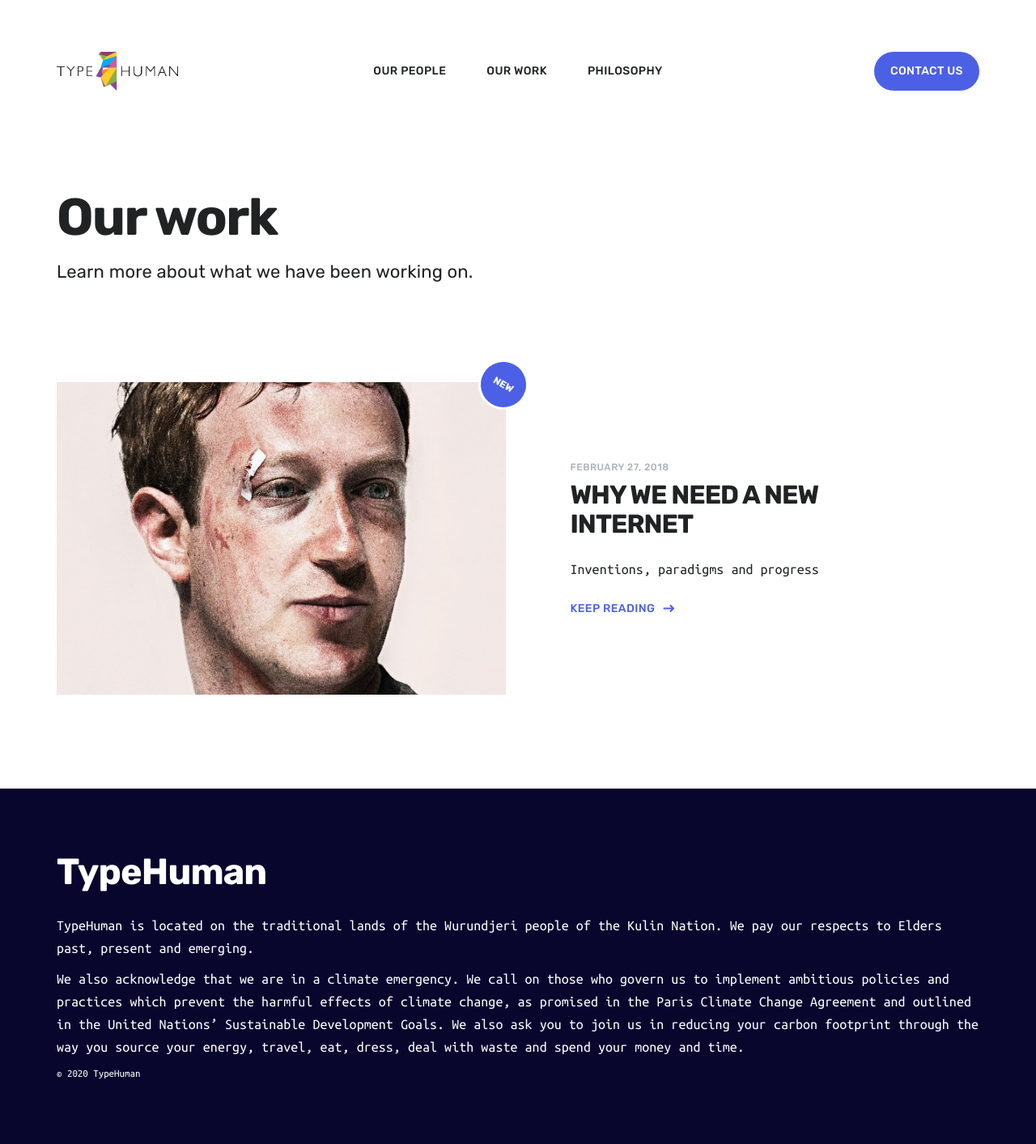
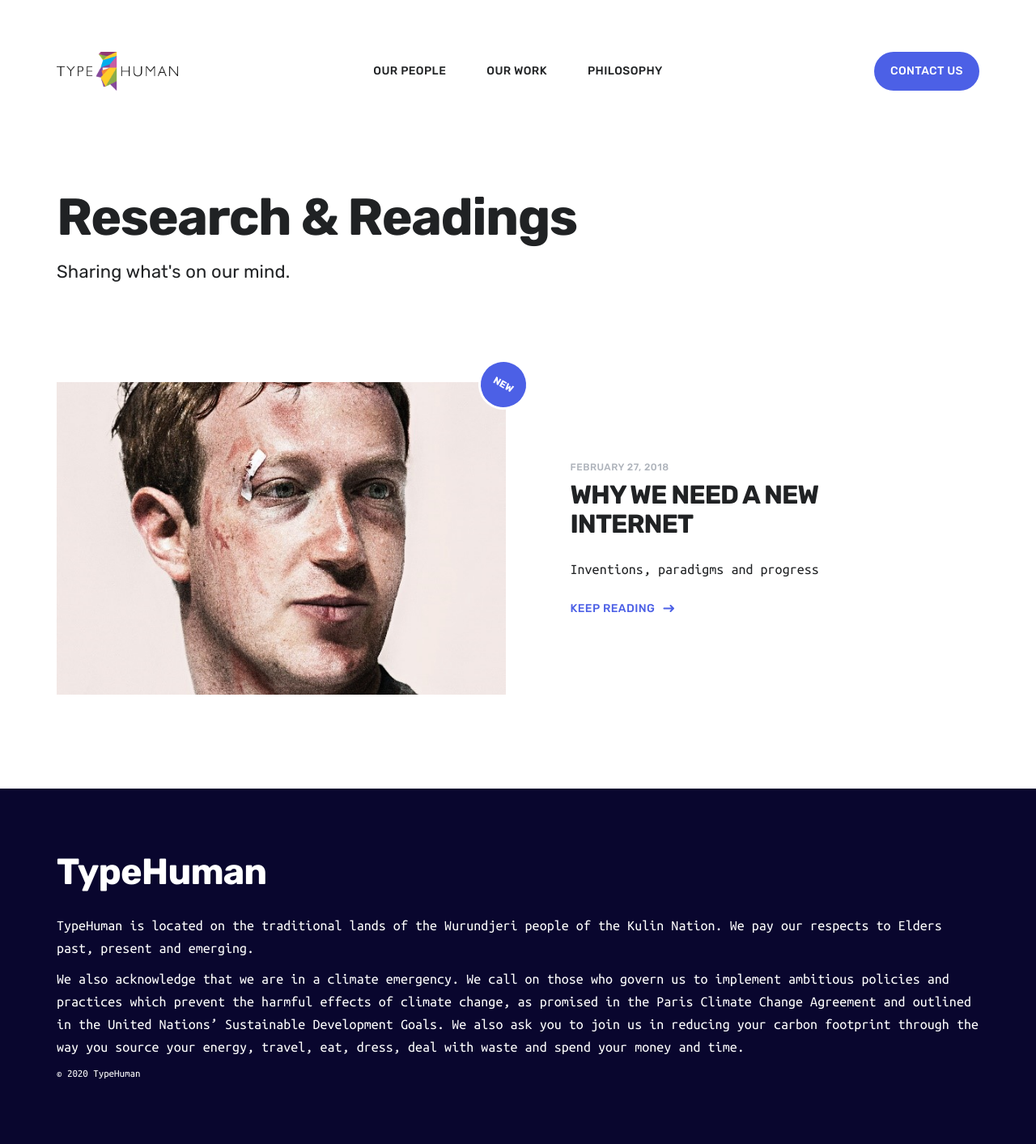
Before and after one commit to Typehuman/typehuman.github.io, a Jekyll site: the page built from blog/index.html, in a window 1280 px wide. Shown: the whole page at 81% size. Built offline with Jekyll 4.4.1, drawn with Linux system fonts in a browser that asks for light colours; nearby versions of some CDN libraries; the list of posts is cut into pages by our own code.

Commit message:
blog index title update

```diff
--- a/blog/index.html
+++ b/blog/index.html
@@ -8,8 +8,8 @@ featured_image: /images/social.jpg
 <div class="page-blog">
 	<header class="header--single">
 		<div class="wrap">
-			<h1 class="header__title">Our work</h1>
-			<p class="header__subtitle subtitle--light">Learn more about what we have been working on.</p>
+			<h1 class="header__title">Research & Readings</h1>
+			<p class="header__subtitle subtitle--light">Sharing what's on our mind.</p>
 		</div>
 	</header>
 
```
